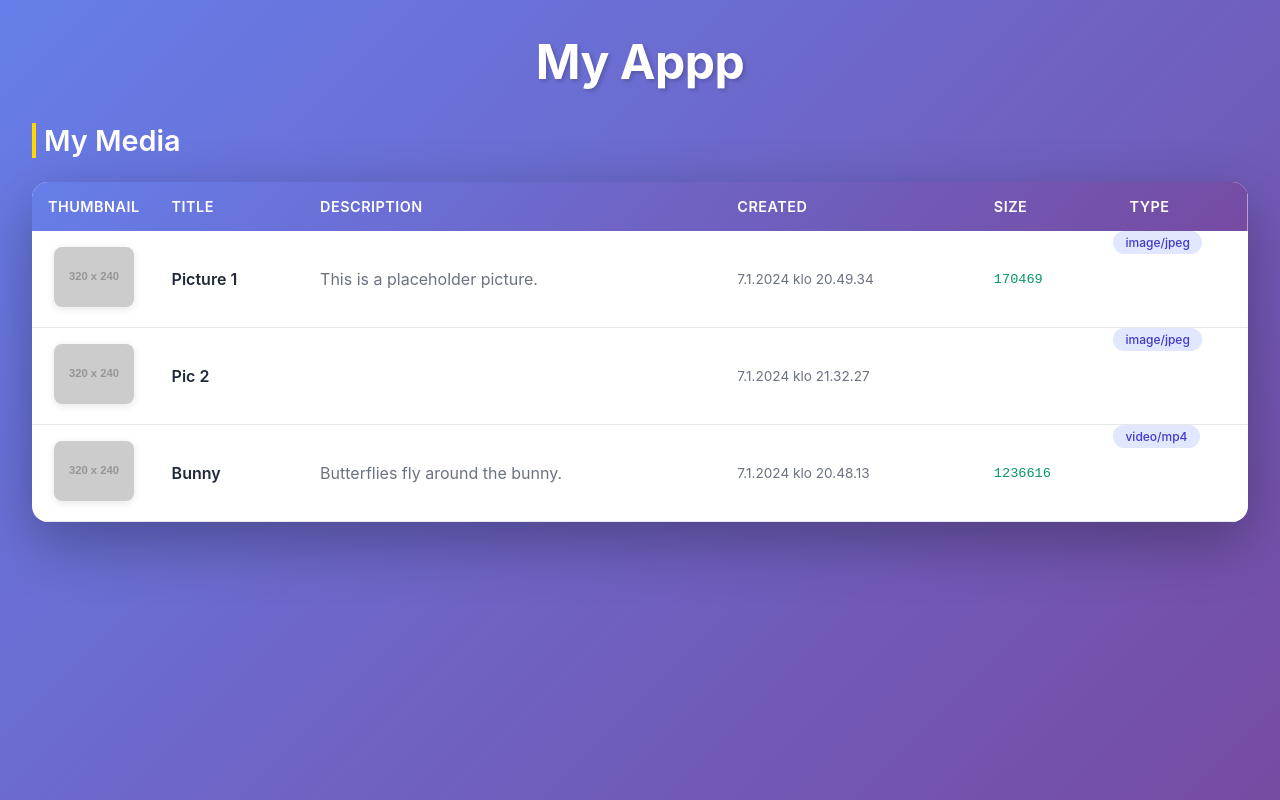
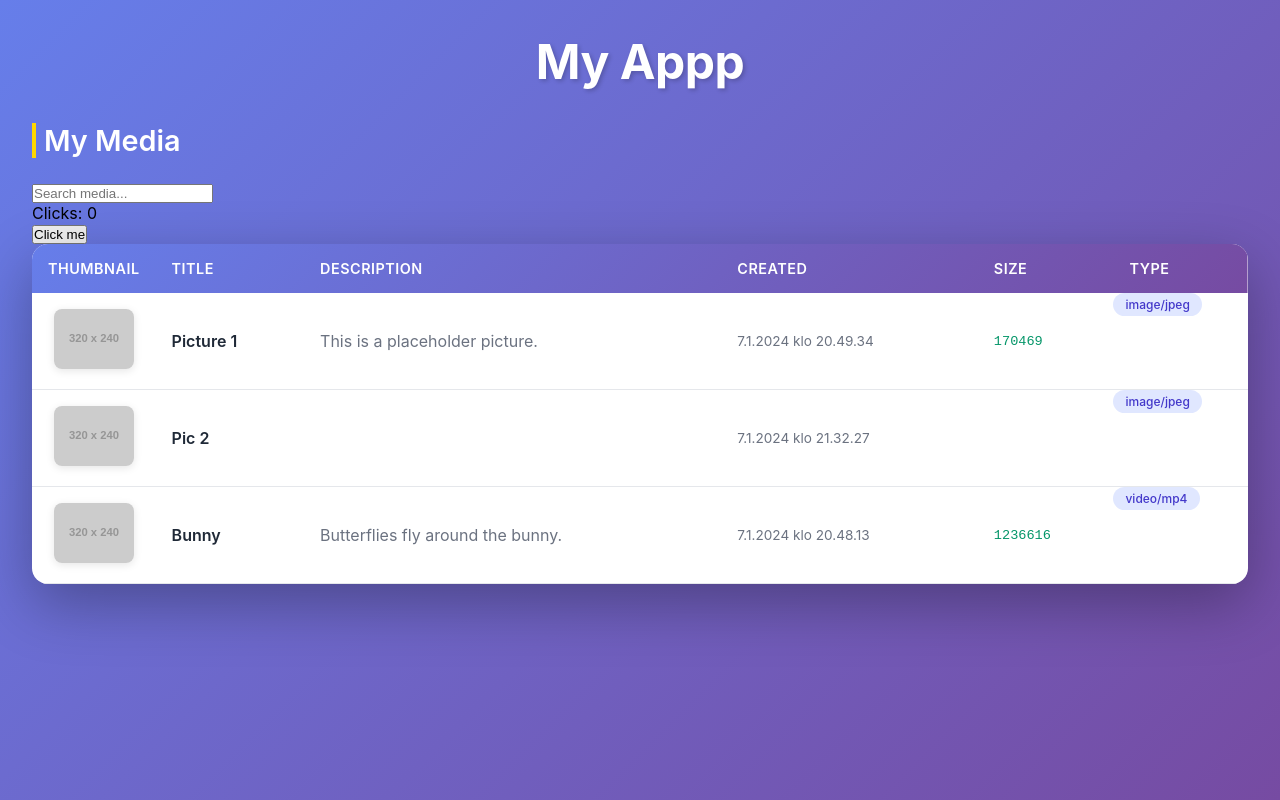
Before and after one commit to Andrei1033/Web-sovelluskehitys-react, a React (Vite) app: page / in a window 1280 px wide. Built offline with nearby package versions, Linux system fonts and the light colour scheme.

Commit message:
state-management puolivälisä

```diff
--- a/src/components/home.jsx
+++ b/src/components/home.jsx
@@ -1,4 +1,5 @@
 import MediaRow from "./MediaRow";
+import { useState } from "react";
 
 const Home = () => {
     const mediaArray = [
@@ -35,9 +36,24 @@ const Home = () => {
             created_at: '2024-01-07T20:48:13.000Z',
         },
     ]
+
+    const [search, setSearch] = useState('');
+    const [count, setCount] = useState(0);
+    const filteredMedia = mediaArray.filter((item) =>
+        item.title.toLowerCase().includes(search.toLowerCase())
+    );
+
     return (
         <>
             <h2>My Media</h2>
+
+            <input type="text" placeholder="Search media..." value={search} onChange={(e) => setSearch(e.target.value)}></input>
+
+            <p>Clicks: {count}</p>
+
+            <button onClick={() => setCount(count + 1)}>
+                Click me
+            </button>
 
             <table>
                 <thead>
@@ -52,7 +68,7 @@ const Home = () => {
                 </thead>
 
                 <tbody>
-                {mediaArray.map((item) => (
+                {filteredMedia.map((item) => (
                     <MediaRow key={item.media_id} item={item}/>
                 ))}
                 </tbody>
```
